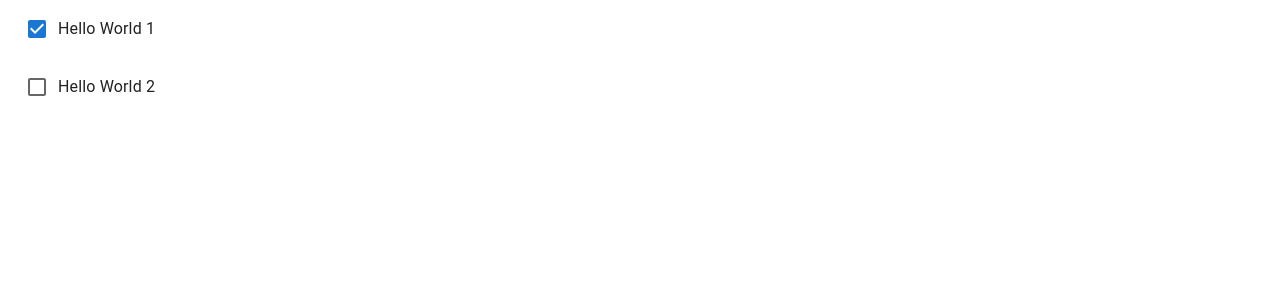
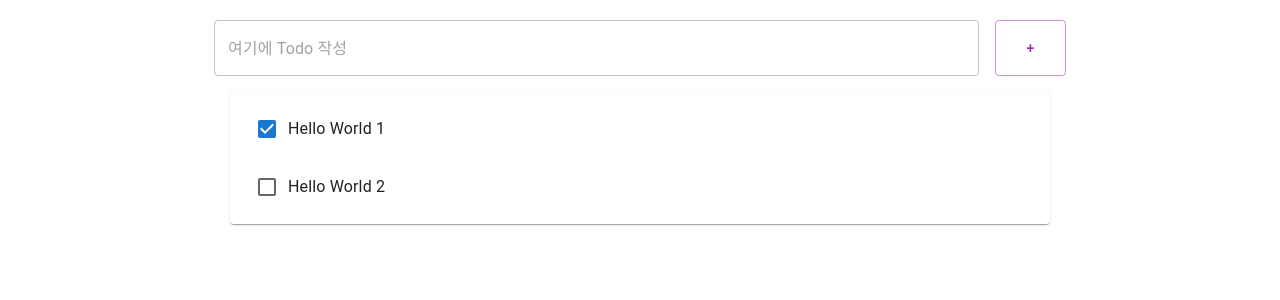
Before and after one commit to DHK5664/ezenweb_Ezen_web_2022_B_Spring, a React (Create React App) app in the folder src/main/frontend/: page / in a window 1280 px wide. Shown: the top 300 px of the page. Built offline with nearby package versions, Linux system fonts and the light colour scheme.

Commit message:
Day 75 AddTodo 컴포넌트 추가 p.194

```diff
--- /dev/null
+++ b/src/main/frontend/src/example/exbook/AddTodo.js
@@ -0,0 +1,20 @@
+import React , { useState } from 'react';
+import { Button , Grid , TextField } from '@mui/material'
+
+export default function AddTodo(props){
+    // 사용가가 입력한 데이터를 저장할 상태변수
+    const [item , setItem]=useState({title : ""})
+    return(<>
+        <Grid container style={{marginTop : 20}}>
+            <Grid xs={11} md={11} item style={{paddingRight:16}}>
+                <TextField placeholder="여기에 Todo 작성" fullWidth />
+            </Grid>
+            <Grid xs={1} md={1} item>
+                <Button fullWidth style={{height:'100%'}} color="secondary" variant="outlined">
+                    +
+                </Button>
+            </Grid>
+        </Grid>
+    </>)
+
+}
--- a/src/main/frontend/src/example/exbook/AppTodo.js
+++ b/src/main/frontend/src/example/exbook/AppTodo.js
@@ -1,6 +1,10 @@
 // 교재 App컴포넌트 --> AppTodo 컴포넌트
 import React , { useState } from 'react';
 import Todo from './Todo';
+import {List , Paper , Container} from '@mui/material';
+import AddTodo from './AddTodo';
+
+
 export default function AppTodo(props){
 
     // 1.
@@ -21,13 +25,21 @@
     ) // useState 함수 end
     // 반복문 이용한 Todo 컴포넌트 생성
     let TodoItems =
-        items.map( (i)=>
-            <Todo item = {i} key = {i.id}/>
-        )
-
+        <Paper style={{margin : 16}}> {/*JSX 의 style 속성 방법*/}
+            <List>
+                {
+                    items.map( (i)=>
+                        <Todo item = {i} key = {i.id}/>
+                    )
+                }
+            </List>
+        </Paper>
     return (<>
         <div className="App">
-            { TodoItems }
+            <Container maxWidth="md">
+                <AddTodo />
+                { TodoItems }
+            </Container>
         </div>
     </>);
 }
```
